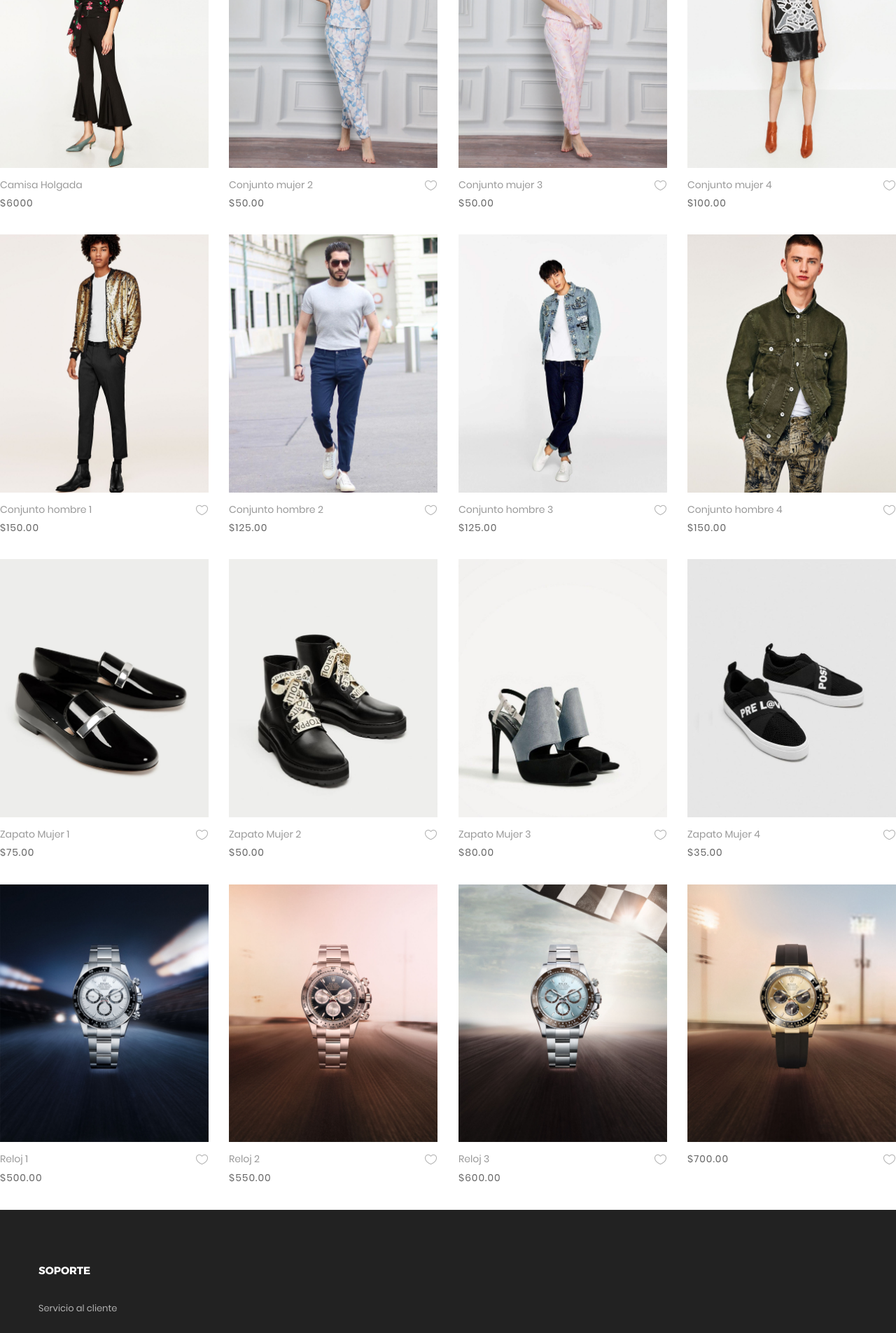
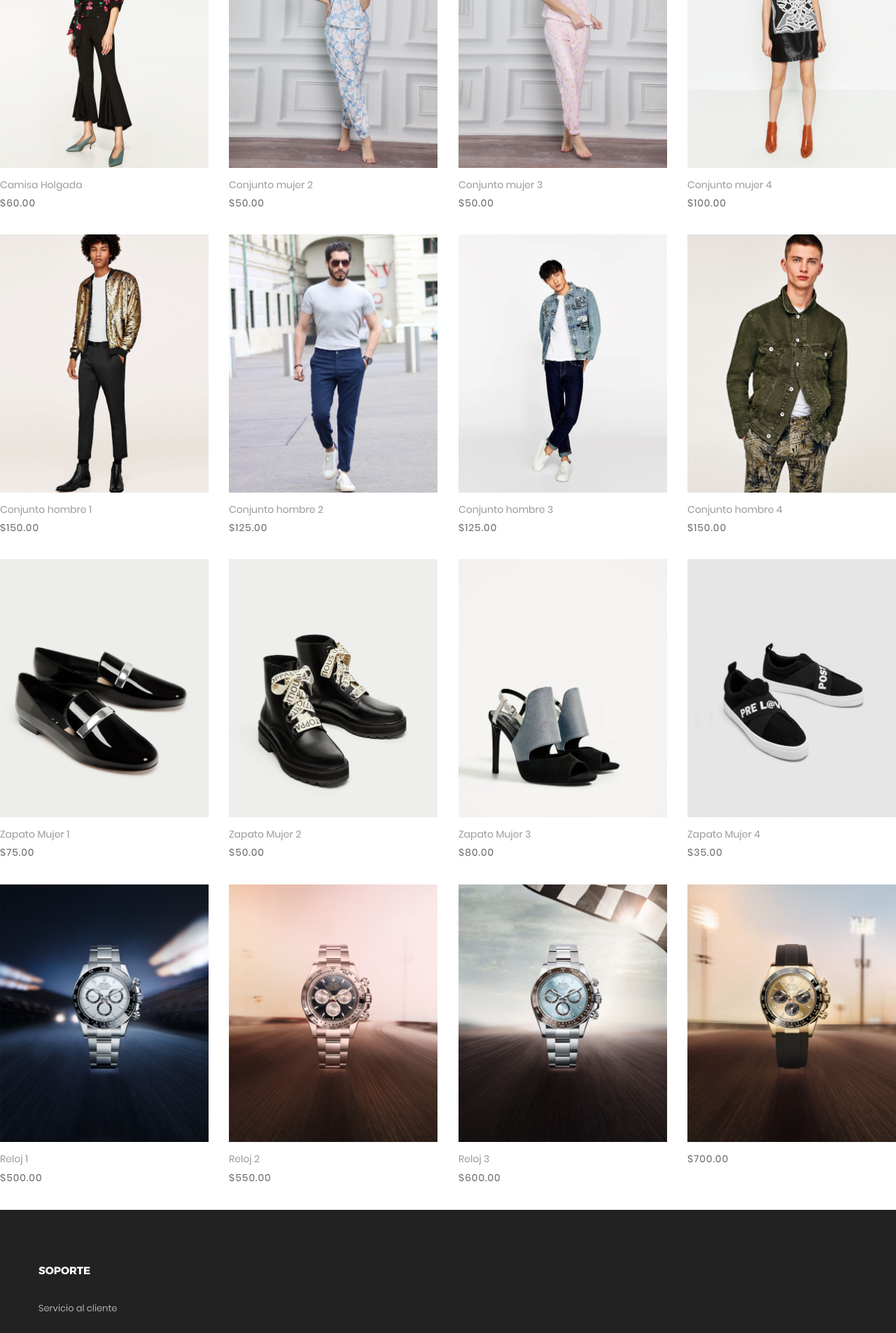
Before and after one commit to gmarcovc/ProyectoAmbienteWeb, a PHP site: page /View/Login/home.php in a window 1280 px wide. Shown: the part 1195-3100 px from the top of the page at 70% size. Run offline with PHP 8.4, Linux system fonts and the light colour scheme; some libraries are stand-ins or nearby versions.

Commit message:
Update home.php
quitar likes o corazones

```diff
--- a/View/Login/home.php
+++ b/View/Login/home.php
@@ -396,7 +396,7 @@
 								</a>
 
 								<span class="stext-105 cl3">
-									$6000
+									$60.00
 								</span>
 							</div>
 
@@ -427,8 +427,8 @@
 
 							<div class="block2-txt-child2 flex-r p-t-3">
 								<a href="#" class="btn-addwish-b2 dis-block pos-relative js-addwish-b2">
-									<img class="icon-heart1 dis-block trans-04" src="../images/icon-heart-01.png" alt="ICON">
-									<img class="icon-heart2 dis-block trans-04 ab-t-l" src="../images/icon-heart-02.png" alt="ICON">
+
+
 								</a>
 							</div>
 						</div>
@@ -455,8 +455,8 @@
 
 							<div class="block2-txt-child2 flex-r p-t-3">
 								<a href="#" class="btn-addwish-b2 dis-block pos-relative js-addwish-b2">
-									<img class="icon-heart1 dis-block trans-04" src="../images/icon-heart-01.png" alt="ICON">
-									<img class="icon-heart2 dis-block trans-04 ab-t-l" src="../images/icon-heart-02.png" alt="ICON">
+
+
 								</a>
 							</div>
 						</div>
@@ -483,8 +483,8 @@
 
 							<div class="block2-txt-child2 flex-r p-t-3">
 								<a href="#" class="btn-addwish-b2 dis-block pos-relative js-addwish-b2">
-									<img class="icon-heart1 dis-block trans-04" src="../images/icon-heart-01.png" alt="ICON">
-									<img class="icon-heart2 dis-block trans-04 ab-t-l" src="../images/icon-heart-02.png" alt="ICON">
+
+
 								</a>
 							</div>
 						</div>
@@ -510,8 +510,7 @@
 
 							<div class="block2-txt-child2 flex-r p-t-3">
 								<a href="#" class="btn-addwish-b2 dis-block pos-relative js-addwish-b2">
-									<img class="icon-heart1 dis-block trans-04" src="../images/icon-heart-01.png" alt="ICON">
-									<img class="icon-heart2 dis-block trans-04 ab-t-l" src="../images/icon-heart-02.png" alt="ICON">
+
 								</a>
 							</div>
 						</div>
@@ -538,8 +537,7 @@
 
 							<div class="block2-txt-child2 flex-r p-t-3">
 								<a href="#" class="btn-addwish-b2 dis-block pos-relative js-addwish-b2">
-									<img class="icon-heart1 dis-block trans-04" src="../images/icon-heart-01.png" alt="ICON">
-									<img class="icon-heart2 dis-block trans-04 ab-t-l" src="../images/icon-heart-02.png" alt="ICON">
+
 								</a>
 							</div>
 						</div>
@@ -566,8 +564,7 @@
 
 							<div class="block2-txt-child2 flex-r p-t-3">
 								<a href="#" class="btn-addwish-b2 dis-block pos-relative js-addwish-b2">
-									<img class="icon-heart1 dis-block trans-04" src="../images/icon-heart-01.png" alt="ICON">
-									<img class="icon-heart2 dis-block trans-04 ab-t-l" src="../images/icon-heart-02.png" alt="ICON">
+
 								</a>
 							</div>
 						</div>
@@ -594,8 +591,7 @@
 
 							<div class="block2-txt-child2 flex-r p-t-3">
 								<a href="#" class="btn-addwish-b2 dis-block pos-relative js-addwish-b2">
-									<img class="icon-heart1 dis-block trans-04" src="../images/icon-heart-01.png" alt="ICON">
-									<img class="icon-heart2 dis-block trans-04 ab-t-l" src="../images/icon-heart-02.png" alt="ICON">
+
 								</a>
 							</div>
 						</div>
@@ -622,8 +618,7 @@
 
 							<div class="block2-txt-child2 flex-r p-t-3">
 								<a href="#" class="btn-addwish-b2 dis-block pos-relative js-addwish-b2">
-									<img class="icon-heart1 dis-block trans-04" src="../images/icon-heart-01.png" alt="ICON">
-									<img class="icon-heart2 dis-block trans-04 ab-t-l" src="../images/icon-heart-02.png" alt="ICON">
+
 								</a>
 							</div>
 						</div>
@@ -650,8 +645,7 @@
 
 							<div class="block2-txt-child2 flex-r p-t-3">
 								<a href="#" class="btn-addwish-b2 dis-block pos-relative js-addwish-b2">
-									<img class="icon-heart1 dis-block trans-04" src="../images/icon-heart-01.png" alt="ICON">
-									<img class="icon-heart2 dis-block trans-04 ab-t-l" src="../images/icon-heart-02.png" alt="ICON">
+
 								</a>
 							</div>
 						</div>
@@ -678,8 +672,7 @@
 
 							<div class="block2-txt-child2 flex-r p-t-3">
 								<a href="#" class="btn-addwish-b2 dis-block pos-relative js-addwish-b2">
-									<img class="icon-heart1 dis-block trans-04" src="../images/icon-heart-01.png" alt="ICON">
-									<img class="icon-heart2 dis-block trans-04 ab-t-l" src="../images/icon-heart-02.png" alt="ICON">
+
 								</a>
 							</div>
 						</div>
@@ -706,8 +699,7 @@
 
 							<div class="block2-txt-child2 flex-r p-t-3">
 								<a href="#" class="btn-addwish-b2 dis-block pos-relative js-addwish-b2">
-									<img class="icon-heart1 dis-block trans-04" src="../images/icon-heart-01.png" alt="ICON">
-									<img class="icon-heart2 dis-block trans-04 ab-t-l" src="../images/icon-heart-02.png" alt="ICON">
+
 								</a>
 							</div>
 						</div>
@@ -734,8 +726,7 @@
 
 							<div class="block2-txt-child2 flex-r p-t-3">
 								<a href="#" class="btn-addwish-b2 dis-block pos-relative js-addwish-b2">
-									<img class="icon-heart1 dis-block trans-04" src="../images/icon-heart-01.png" alt="ICON">
-									<img class="icon-heart2 dis-block trans-04 ab-t-l" src="../images/icon-heart-02.png" alt="ICON">
+
 								</a>
 							</div>
 						</div>
@@ -762,8 +753,7 @@
 
 							<div class="block2-txt-child2 flex-r p-t-3">
 								<a href="#" class="btn-addwish-b2 dis-block pos-relative js-addwish-b2">
-									<img class="icon-heart1 dis-block trans-04" src="../images/icon-heart-01.png" alt="ICON">
-									<img class="icon-heart2 dis-block trans-04 ab-t-l" src="../images/icon-heart-02.png" alt="ICON">
+
 								</a>
 							</div>
 						</div>
@@ -790,8 +780,7 @@
 
 							<div class="block2-txt-child2 flex-r p-t-3">
 								<a href="#" class="btn-addwish-b2 dis-block pos-relative js-addwish-b2">
-									<img class="icon-heart1 dis-block trans-04" src="../images/icon-heart-01.png" alt="ICON">
-									<img class="icon-heart2 dis-block trans-04 ab-t-l" src="../images/icon-heart-02.png" alt="ICON">
+
 								</a>
 							</div>
 						</div>
@@ -815,8 +804,7 @@
 
 							<div class="block2-txt-child2 flex-r p-t-3">
 								<a href="#" class="btn-addwish-b2 dis-block pos-relative js-addwish-b2">
-									<img class="icon-heart1 dis-block trans-04" src="../images/icon-heart-01.png" alt="ICON">
-									<img class="icon-heart2 dis-block trans-04 ab-t-l" src="../images/icon-heart-02.png" alt="ICON">
+
 								</a>
 							</div>
 						</div>
```
